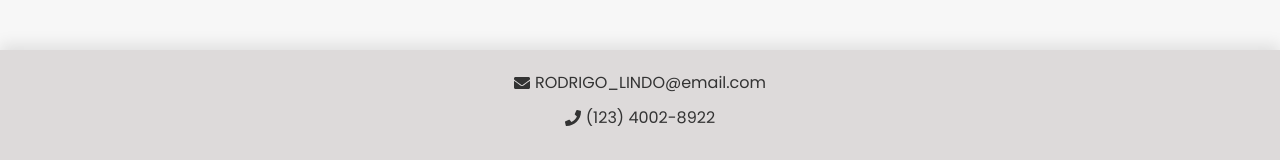
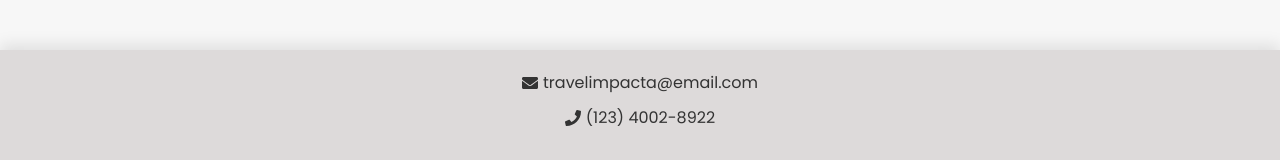
Before and after one commit to CaioHPT/FRONT-PROJETO-ADS, a React (Create React App) app: page / in a window 1280 px wide. Shown: the part 2061-2221 px from the top of the page. Built offline with nearby package versions, Linux system fonts and the light colour scheme; a web font is replaced by a local one.

Commit message:
Ajuste no email

```diff
--- a/src/components/Footer/index.jsx
+++ b/src/components/Footer/index.jsx
@@ -7,7 +7,7 @@ export default function Footer() {
             <div className="conteudo-rodape">
 
                 <div className="info-contato">
-                    <FaEnvelope className="icone" /> <span>RODRIGO_LINDO@email.com</span>
+                    <FaEnvelope className="icone" /> <span>travelimpacta@email.com</span>
                 </div>
 
                 <div className="info-contato">
```
